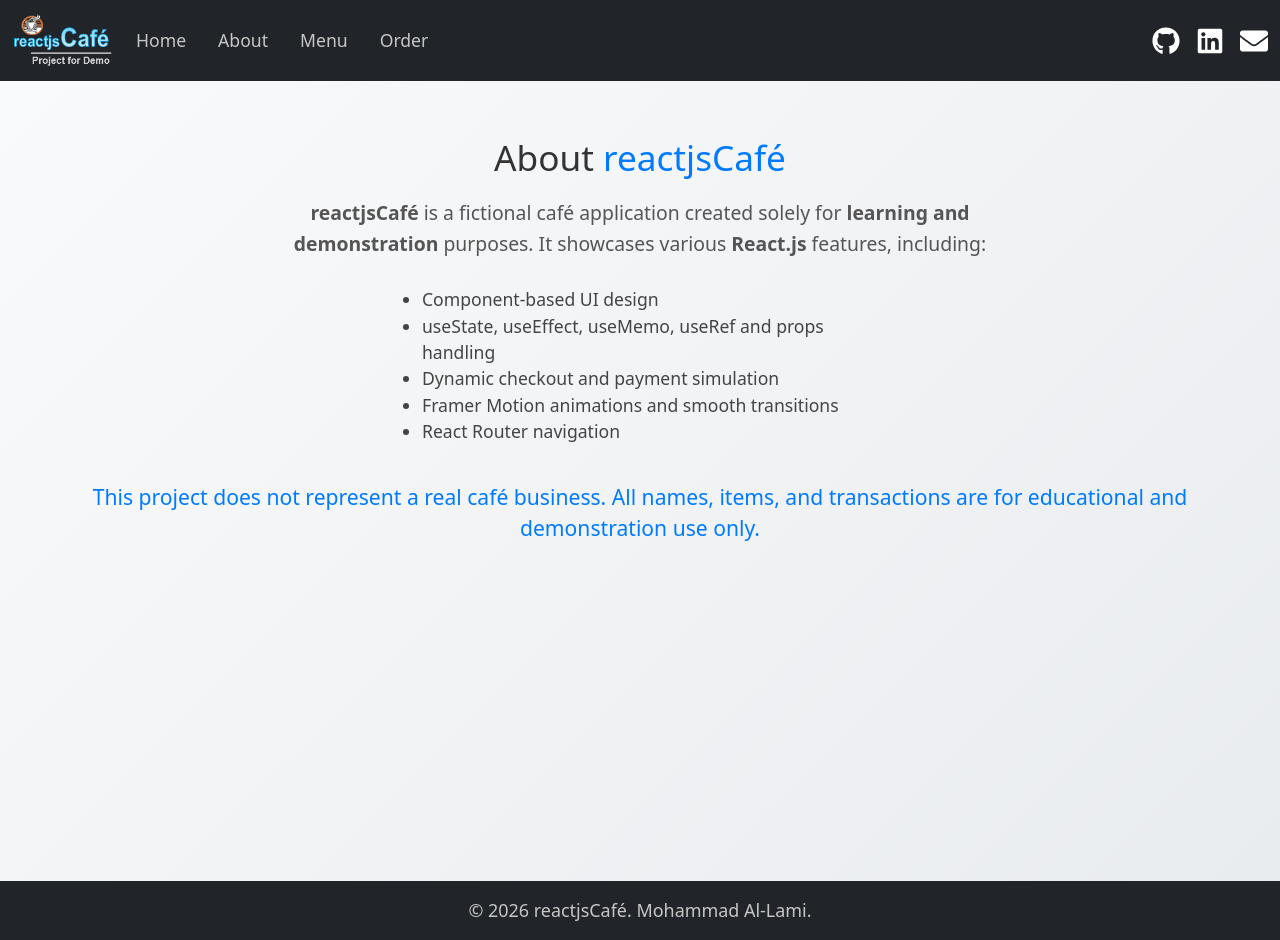
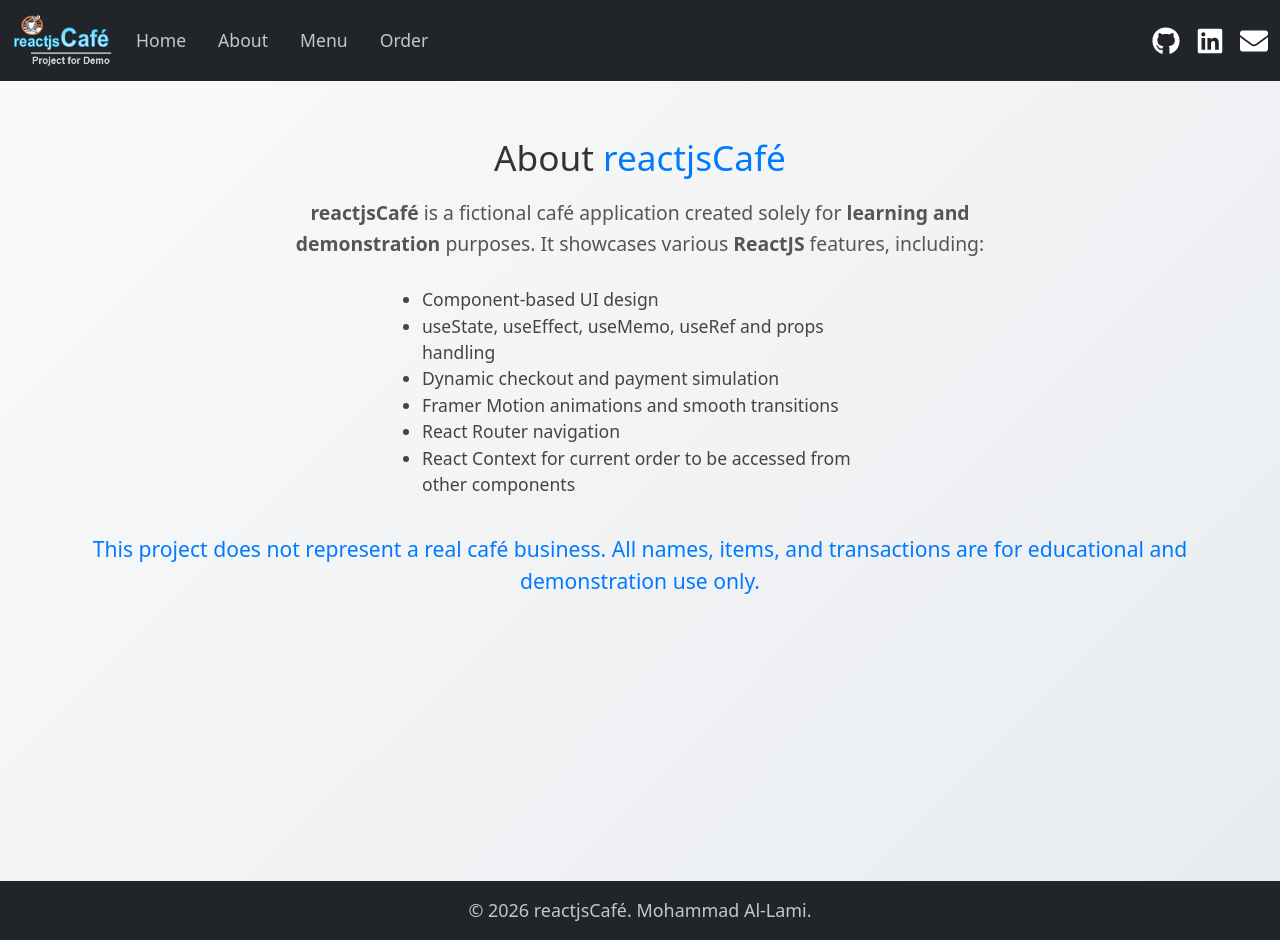
Before and after one commit to allamigit/reactjs-cafe-app, a React (Create React App) app: page /about in a window 1280 px wide. Built offline with nearby package versions, Linux system fonts and the light colour scheme.

Commit message:
Update about page

```diff
--- a/src/component/AboutPage.js
+++ b/src/component/AboutPage.js
@@ -18,7 +18,7 @@ export default function AboutPage() {
       <p style={{ maxWidth: "700px", fontSize: "1.1em", lineHeight: "1.6", color: "#555" }}>
         <strong>reactjsCafé</strong> is a fictional café application created
         solely for <strong>learning and demonstration</strong> purposes.
-        It showcases various <strong>React.js</strong> features, including:
+        It showcases various <strong>ReactJS</strong> features, including:
       </p>
 
       <ul style={{ textAlign: "left", maxWidth: "500px", color: "#444", fontSize: "1em", marginTop: "10px" }}>
@@ -27,6 +27,7 @@ export default function AboutPage() {
         <li> Dynamic checkout and payment simulation</li>
         <li> Framer Motion animations and smooth transitions</li>
         <li> React Router navigation</li>
+        <li> React Context for current order to be accessed from other components</li>
       </ul>
 
       <p style={{ marginTop: "20px", color: "#007bff" }}>
```
